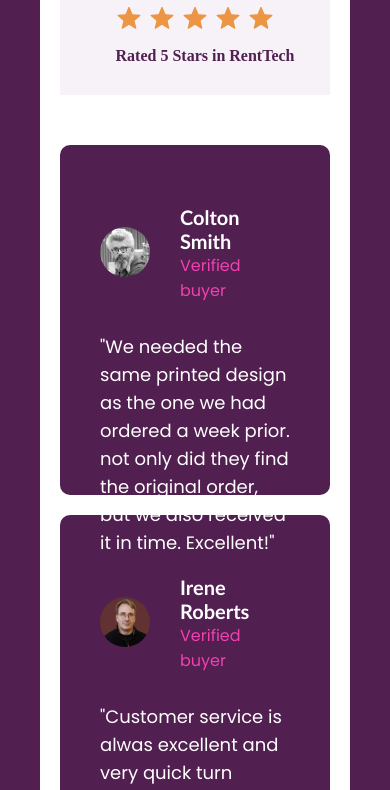
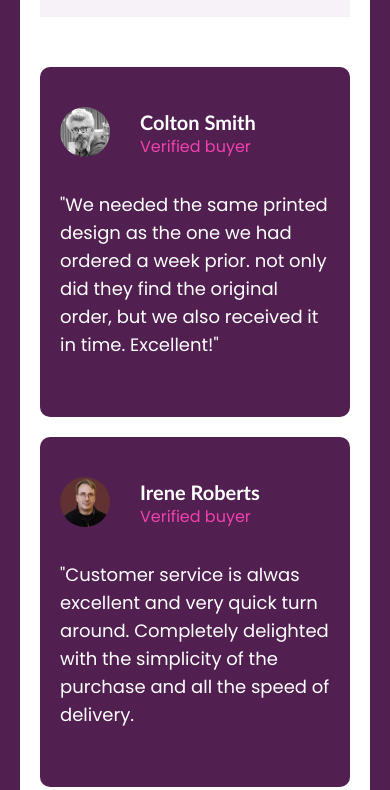
Before and after one commit to ibifaa/Review, a plain HTML site: page index.html in a window 390 px wide. Shown: the part 779-1569 px from the top of the page. Drawn offline with Linux system fonts and the light colour scheme.

Commit message:
third commit

```diff
--- a/styles.css
+++ b/styles.css
@@ -134,10 +134,10 @@ img{
     margin-top: 60px;
 }
 
-@media only screen and (max-width:800px){
+@media only screen and (max-width:400px){
     .container{
         height: fit-content;
-        padding: 40px;
+        padding: 20px;
     }
 
     .sub-container{
@@ -206,7 +206,7 @@ img{
         margin: 0;
         margin-bottom: 20px;
         height: 350px;
-        padding: 40px;
+        padding: 20px;
     }
 
     .top{
```
